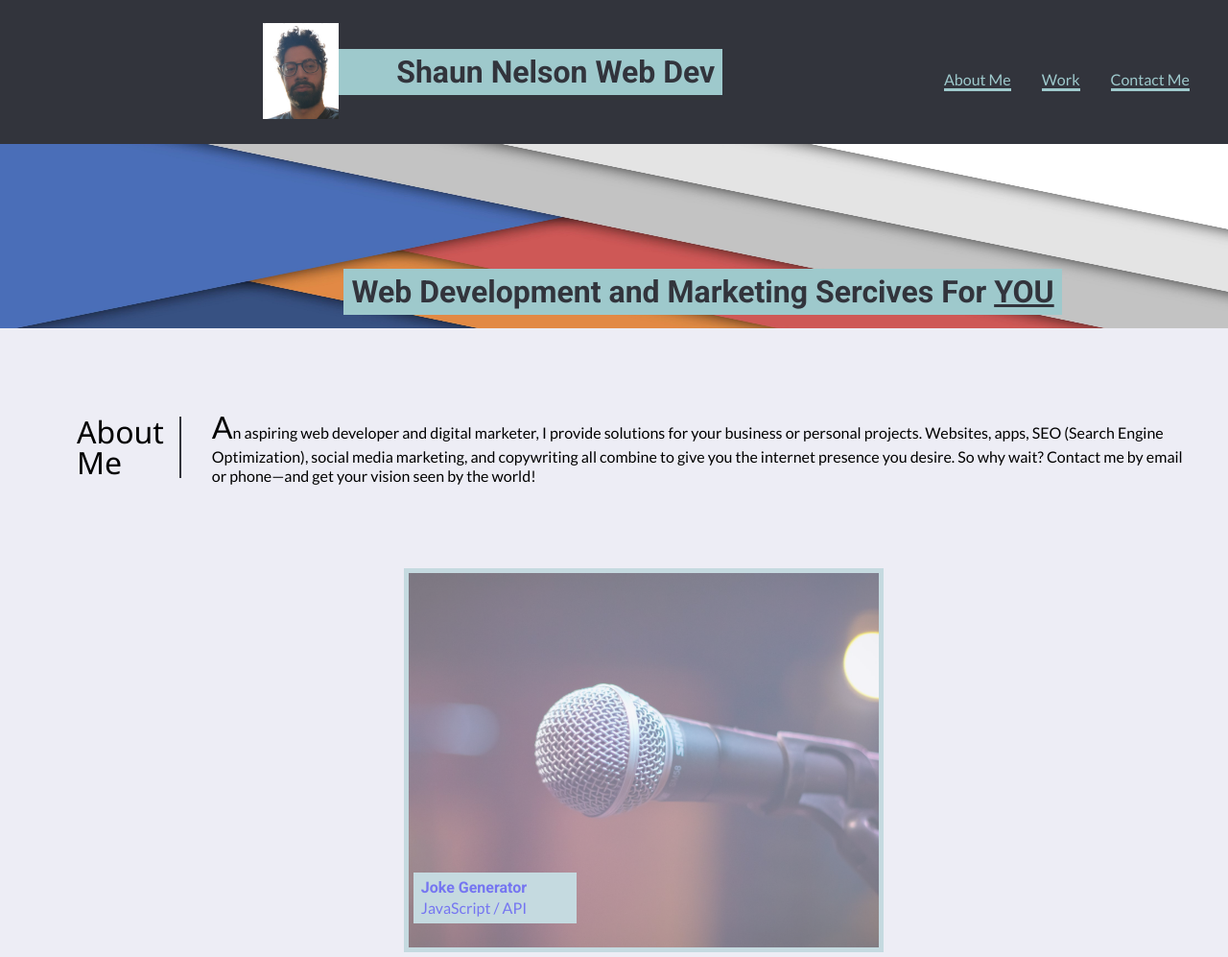
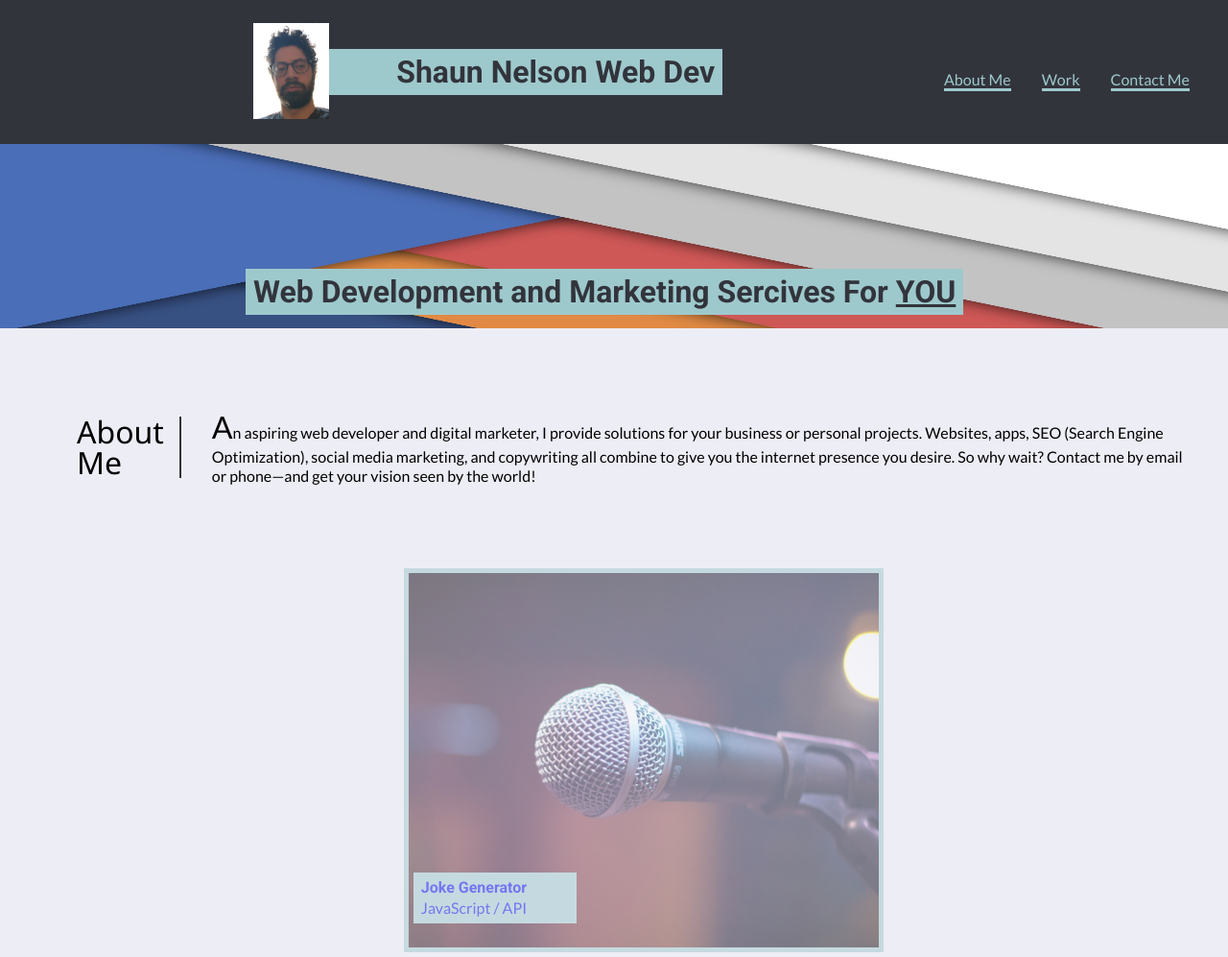
Before and after one commit to Shaun-Nelson/bootcamp-module-2-challenge, a plain HTML site: page index.html in a window 1280 px wide. Shown: the top 997 px of the page at 96% size. Drawn offline with Linux system fonts and the light colour scheme.

Commit message:
Updated README file

```diff
--- a/style.css
+++ b/style.css
@@ -31,7 +31,7 @@ body {
 #avatar {
   height: 100px;
   position: relative;
-  left: 250px;
+  left: 240px;
 }
 
 .navbar {
@@ -74,7 +74,7 @@ body {
   z-index: 2;
   position: relative;
   bottom: 4rem;
-  left: 28vw;
+  left: 20vw;
   margin-right: 2rem;
   padding: 0.5rem;
   background-color: var(--box-color);
```
Also changed, not shown: index.html (+0 -1 lines), assets/screenshot.png (added), 1 other file.
